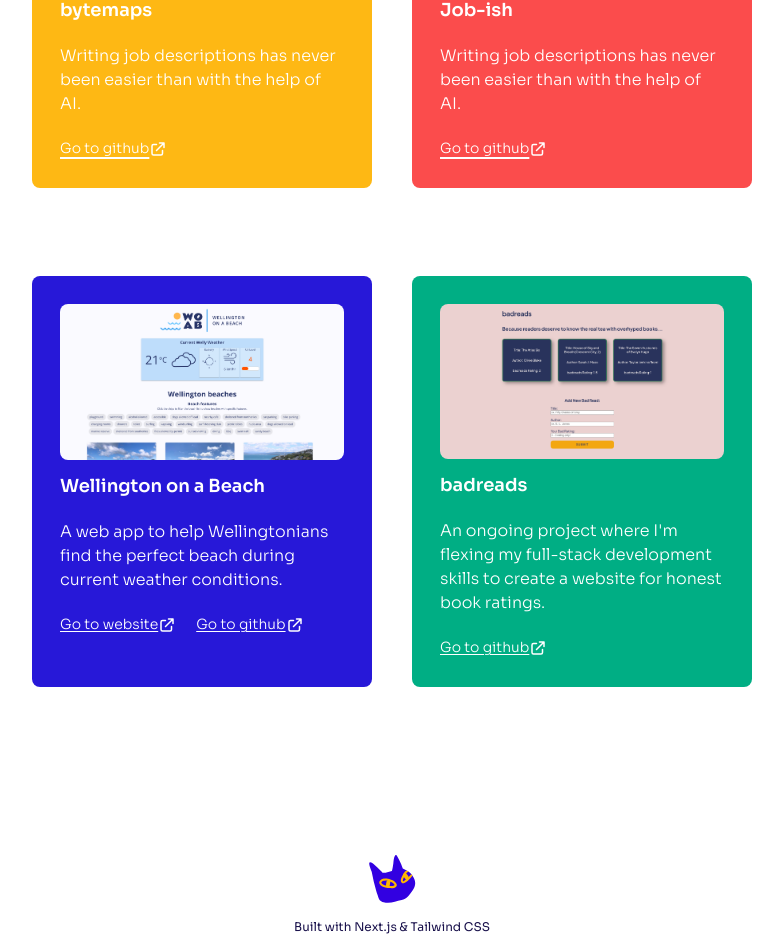
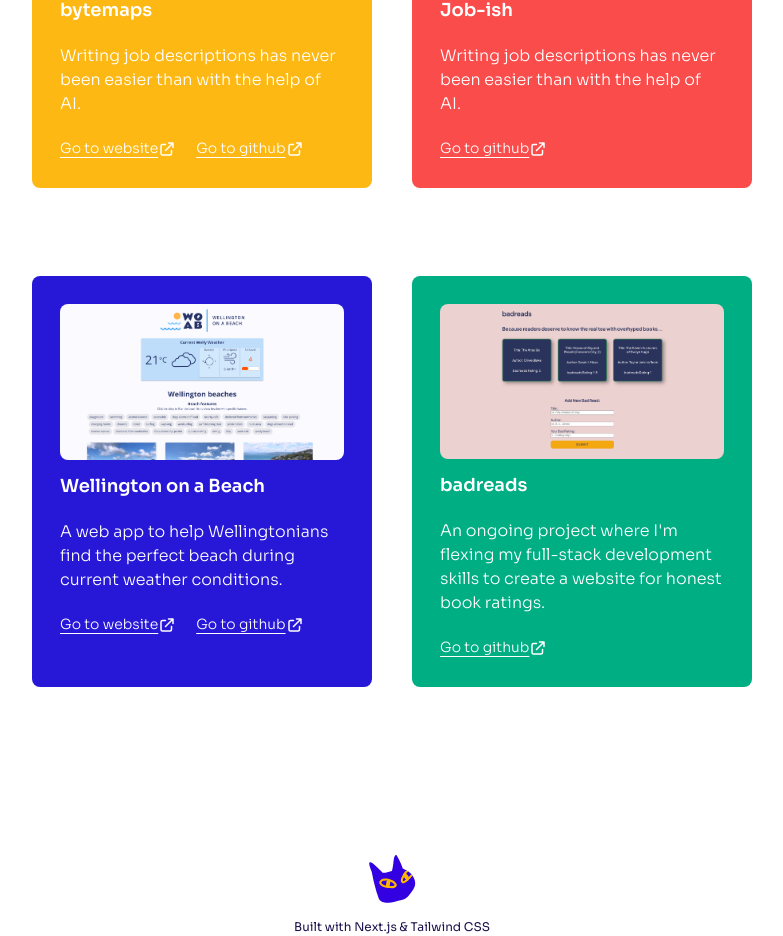
Before and after one commit to emelyn-barrientos/emelyn-barrientos-portfolio, a Next.js app: page / in a window 1280 px wide. Shown: the part 1039-1975 px from the top of the page, without its empty margins (248-1031 px from the left). Built offline with nearby package versions, Linux system fonts and the light colour scheme.

Commit message:
Update card text and links

```diff
--- a/pages/index.js
+++ b/pages/index.js
@@ -132,8 +132,17 @@ export default function Home() {
                   help of AI.
                 </p>
                 <a
-                  className="text-contrast-white text-sm font-light decoration-2 underline underline-offset-4"
-                  href="https://github.com/emelyn-barrientos/ai-jobbish-descriptions.git"
+                  className="text-contrast-white text-sm font-light underline decoration-1 underline-offset-4"
+                  href="https://www.bytemaps.xyz"
+                  target="_blank"
+                  rel="noreferrer"
+                >
+                  Go to website
+                </a>
+                <HiOutlineExternalLink className="text-contrast-white text-lg inline-block mr-5" />
+                <a
+                  className="text-contrast-white text-sm font-light underline decoration-1 underline-offset-4"
+                  href="https://github.com/emelyn-barrientos/bytemaps-website.git"
                   target="_blank"
                   rel="noreferrer"
                 >
@@ -158,7 +167,7 @@ export default function Home() {
                   help of AI.
                 </p>
                 <a
-                  className="text-contrast-white text-sm font-light decoration-2 underline underline-offset-4"
+                  className="text-contrast-white text-sm font-light underline decoration-1 underline-offset-4"
                   href="https://github.com/emelyn-barrientos/ai-jobbish-descriptions.git"
                   target="_blank"
                   rel="noreferrer"
@@ -184,7 +193,7 @@ export default function Home() {
                   current weather conditions.
                 </p>
                 <a
-                  className="text-contrast-white text-sm font-light underline decoration-1 underline-offset-2"
+                  className="text-contrast-white text-sm font-light underline decoration-1 underline-offset-4"
                   href="https://woab.devacademy.online/"
                   target="_blank"
                   rel="noreferrer"
@@ -193,7 +202,7 @@ export default function Home() {
                 </a>
                 <HiOutlineExternalLink className="text-contrast-white text-lg inline-block mr-5" />
                 <a
-                  className="text-contrast-white text-sm font-light decoration-1 underline underline-offset-2"
+                  className="text-contrast-white text-sm font-light decoration-1 underline underline-offset-4"
                   href="https://github.com/emelyn-barrientos/welly-on-a-beach.git"
                   target="_blank"
                   rel="noreferrer"
@@ -220,7 +229,7 @@ export default function Home() {
                   skills to create a website for honest book ratings.
                 </p>
                 <a
-                  className="text-contrast-white text-sm font-light underline decoration-1 underline-offset-2"
+                  className="text-contrast-white text-sm font-light underline decoration-1 underline-offset-4"
                   href="https://github.com/emelyn-barrientos/bad-reads.git"
                   target="_blank"
                   rel="noreferrer"
```
